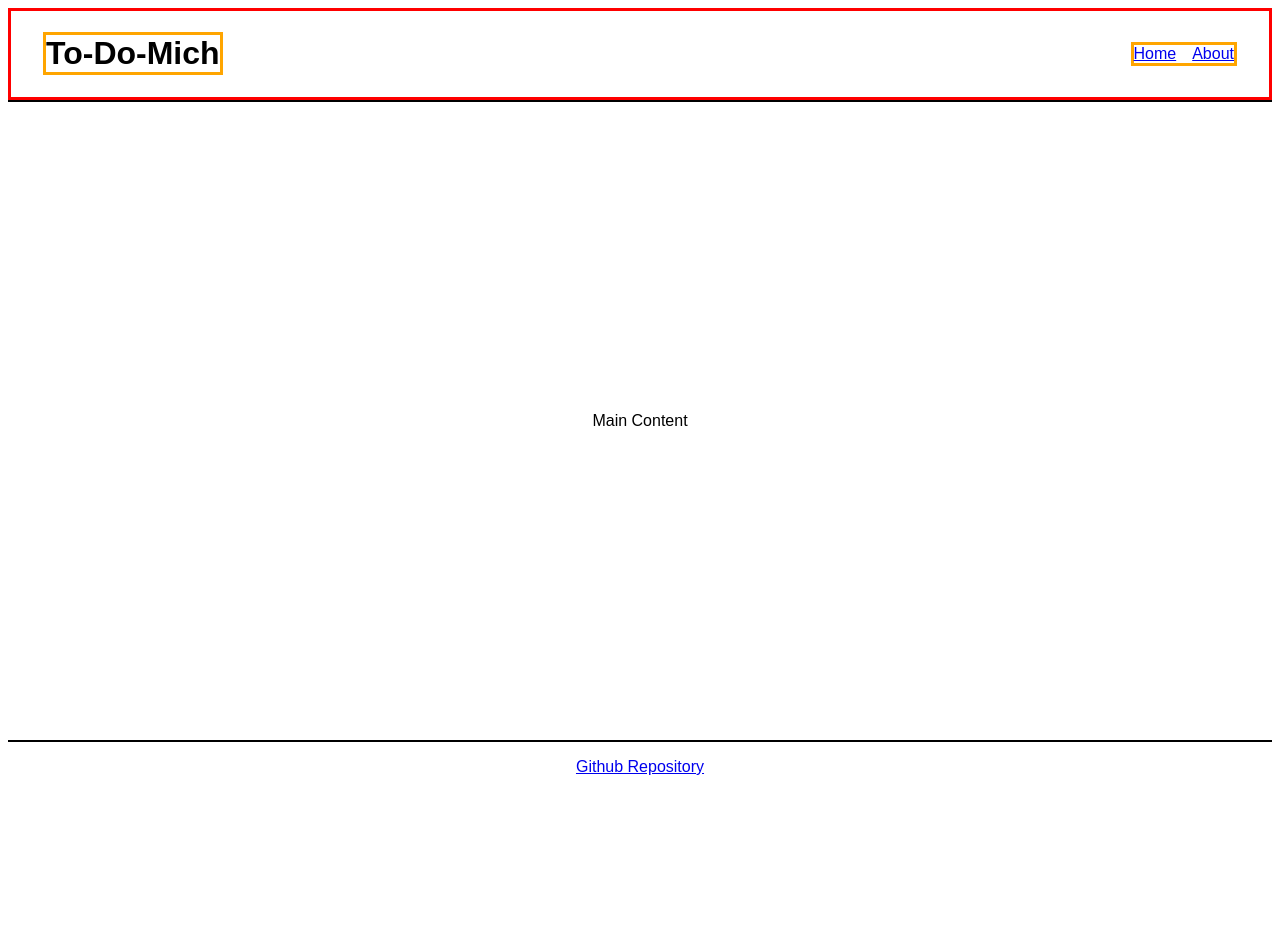
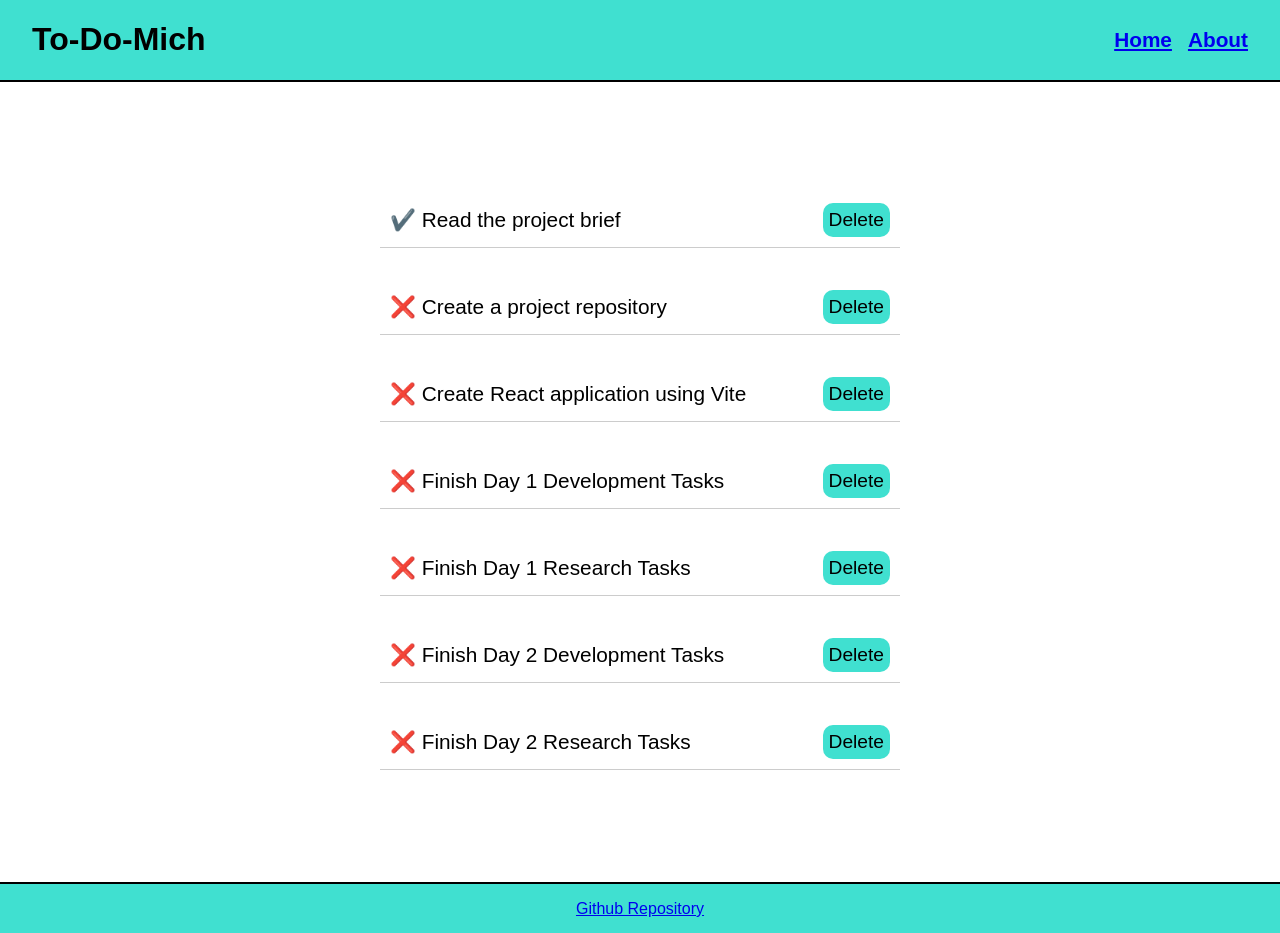
Before and after one commit to Cpiggott-lab/To-Do-App, a React (Vite) app: page / in a window 1280 px wide. Before the commit the page ends 808 px from the top, so only its background shows below. Built offline with nearby package versions, Linux system fonts and the light colour scheme.

Commit message:
update day 2

```diff
--- a/src/App.css
+++ b/src/App.css
@@ -1,59 +1,18 @@
 html,
 body,
 #root {
-  height: 100%;
+  height: 100vh;
+  width: 100vw;
   font-family: sans-serif;
+  margin: 0;
 }
 .gen-styles {
   min-height: 100%;
   display: flex;
   flex-direction: column;
+  justify-content: space-evenly;
 }
-/* header */
-.header {
-  display: flex;
-  flex-direction: row;
-  align-items: center;
-  justify-content: space-between;
-  border: solid red;
+
+.main {
+  height: 100vh;
 }
-.app-title {
-  margin-left: 2rem;
-  border: solid orange;
-}
-.navbar {
-  display: flex;
-  gap: 1rem;
-  margin-right: 2rem;
-  margin-bottom: 0;
-  border: solid orange;
-}
-.divider-header {
-  height: 2px;
-  margin: 0;
-  background-color: black;
-  width: 100%;
-}
-/* main */
-.main-content {
-  flex-grow: 1;
-  display: flex;
-  justify-content: center;
-  align-items: center;
-}
-/* footer */
-.footer {
-  margin-top: auto;
-  display: flex;
-  flex-direction: column;
-  align-items: center;
-  justify-content: center;
-  margin-bottom: 2rem;
-  gap: 1rem;
-}
-.divider-footer {
-  height: 2px;
-  background-color: black;
-  margin: 0;
-  width: 100%;
-}
--- a/src/App.jsx
+++ b/src/App.jsx
@@ -1,31 +1,17 @@
-import { useState } from "react";
-// import reactLogo from './assets/react.svg'
 import "./App.css";
+import List from "./components/todos-list.jsx";
+import Footer from "./components/footer.jsx";
+import Headers from "./components/header.jsx";
 
 function App() {
-  const [] = useState(0);
-
   return (
-    <>
-      <div className="gen-styles">
-        <div className="header">
-          <h1 className="app-title">To-Do-Mich</h1>
-          <div className="navbar">
-            <a href="#">Home</a>
-            <a href="#">About</a>
-          </div>
-        </div>
-        <div className="divider-header"></div>
-        <div className="main-content">Main Content</div>
-        <footer className="footer">
-          <div className="divider-footer"></div>
-
-          <a href="https://github.com/Cpiggott-lab/To-Do-App">
-            Github Repository
-          </a>
-        </footer>
-      </div>
-    </>
+    <div className="gen-styles">
+      <Headers />
+      <main className="main">
+        <List />
+      </main>
+      <Footer />
+    </div>
   );
 }
 
--- /dev/null
+++ b/src/assets/tasks.json
@@ -0,0 +1,9 @@
+[
+  { "task": "Read the project brief", "completed": true },
+  { "task": "Create a project repository", "completed": false },
+  { "task": "Create React application using Vite", "completed": false },
+  { "task": "Finish Day 1 Development Tasks", "completed": false },
+  { "task": "Finish Day 1 Research Tasks", "completed": false },
+  { "task": "Finish Day 2 Development Tasks", "completed": false },
+  { "task": "Finish Day 2 Research Tasks", "completed": false }
+]
--- /dev/null
+++ b/src/components/footer.jsx
@@ -0,0 +1,11 @@
+import React from "react";
+import "./footer.style.css";
+
+export default function Footer() {
+  return (
+    <footer className="footer">
+      <div className="divider-footer"></div>
+      <a href="https://github.com/Cpiggott-lab/To-Do-App">Github Repository</a>
+    </footer>
+  );
+}
--- /dev/null
+++ b/src/components/footer.style.css
@@ -0,0 +1,17 @@
+.footer {
+  margin-top: auto;
+  display: flex;
+  flex-direction: column;
+  align-items: center;
+  justify-content: center;
+  gap: 1rem;
+  background-color: turquoise;
+  padding-bottom: 15px;
+}
+
+.divider-footer {
+  height: 2px;
+  background-color: black;
+  margin: 0;
+  width: 100%;
+}
--- /dev/null
+++ b/src/components/header.jsx
@@ -0,0 +1,17 @@
+import React from "react";
+import "./header.style.css";
+
+export default function header() {
+  return (
+    <>
+      <div className="header">
+        <h1 className="app-title">To-Do-Mich</h1>
+        <div className="navbar">
+          <a href="#">Home</a>
+          <a href="#">About</a>
+        </div>
+      </div>
+      <div className="divider-header"></div>
+    </>
+  );
+}
--- /dev/null
+++ b/src/components/header.style.css
@@ -0,0 +1,24 @@
+.header {
+  display: flex;
+  flex-direction: row;
+  align-items: center;
+  justify-content: space-between;
+  background-color: turquoise;
+}
+.app-title {
+  margin-left: 2rem;
+}
+.navbar {
+  display: flex;
+  gap: 1rem;
+  font-size: 1.3rem;
+  margin-right: 2rem;
+  margin-bottom: 0;
+  font-weight: bold;
+}
+.divider-header {
+  height: 2px;
+  margin: 0;
+  background-color: black;
+  width: 100%;
+}
--- /dev/null
+++ b/src/components/todo-card.jsx
@@ -0,0 +1,19 @@
+import React from "react";
+import "./todo-card.style.css";
+
+function TodoCard({ task, onDelete }) {
+  return (
+    <li className="task-item">
+      {task.completed ? "✔️" : "❌"} {task.task}
+      <button
+        onClick={() => onDelete(task.task)}
+        style={{ marginLeft: "10px" }}
+        className="delete-button"
+      >
+        Delete
+      </button>
+    </li>
+  );
+}
+
+export default TodoCard;
--- /dev/null
+++ b/src/components/todo-card.style.css
@@ -0,0 +1,20 @@
+.task-item {
+  display: flex;
+  justify-content: space-between;
+  align-items: center;
+  padding: 10px;
+  border-bottom: 1px solid #ccc;
+  width: 500px;
+  font-size: 1.3rem;
+}
+.delete-button {
+  border: none;
+  border-radius: 10px;
+  font-size: 1.2rem;
+  background-color: turquoise;
+  padding: 6px;
+  cursor: pointer;
+}
+.delete-button :hover {
+  background-color: purple;
+}
--- /dev/null
+++ b/src/components/todos-list.jsx
@@ -0,0 +1,18 @@
+import React, { useState } from "react";
+import TodoCard from "./todo-card";
+import "./todos-list.style.css";
+import tasksData from "../assets/tasks.json";
+
+export default function TodosList() {
+  const [tasks, setTasks] = useState(tasksData);
+  const handleDelete = (taskToDelete) => {
+    setTasks((prev) => prev.filter((task) => task.task !== taskToDelete));
+  };
+  return (
+    <ul className="main-content">
+      {tasks.map((task, i) => (
+        <TodoCard key={task.task + i} task={task} onDelete={handleDelete} />
+      ))}
+    </ul>
+  );
+}
--- /dev/null
+++ b/src/components/todos-list.style.css
@@ -0,0 +1,12 @@
+.main-content {
+  flex-grow: 1;
+  display: flex;
+  flex-direction: column;
+  justify-content: center;
+  align-items: center;
+  row-gap: 2rem;
+  list-style: none;
+  padding: 0;
+  height: 100%;
+  margin: 0;
+}
```
